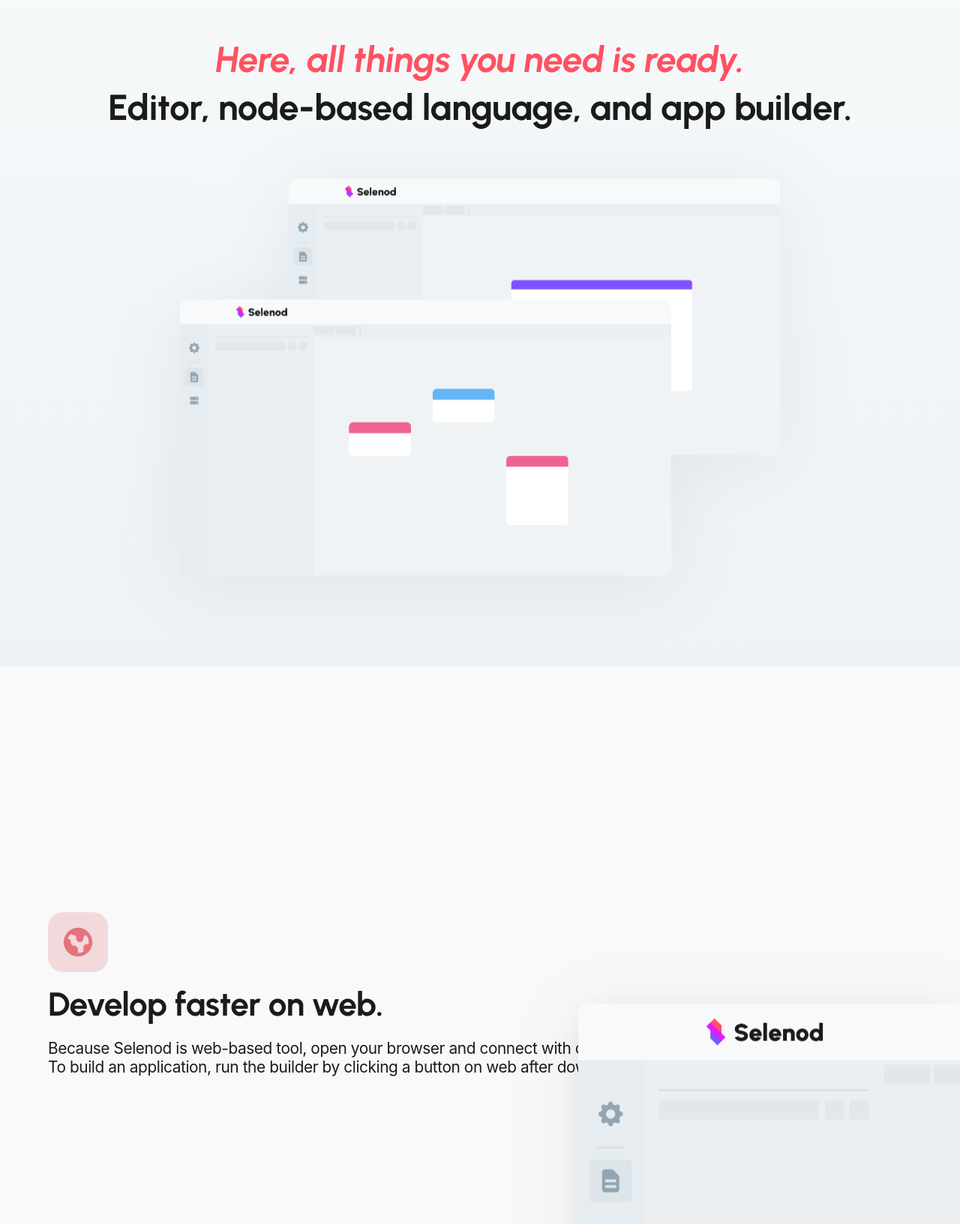
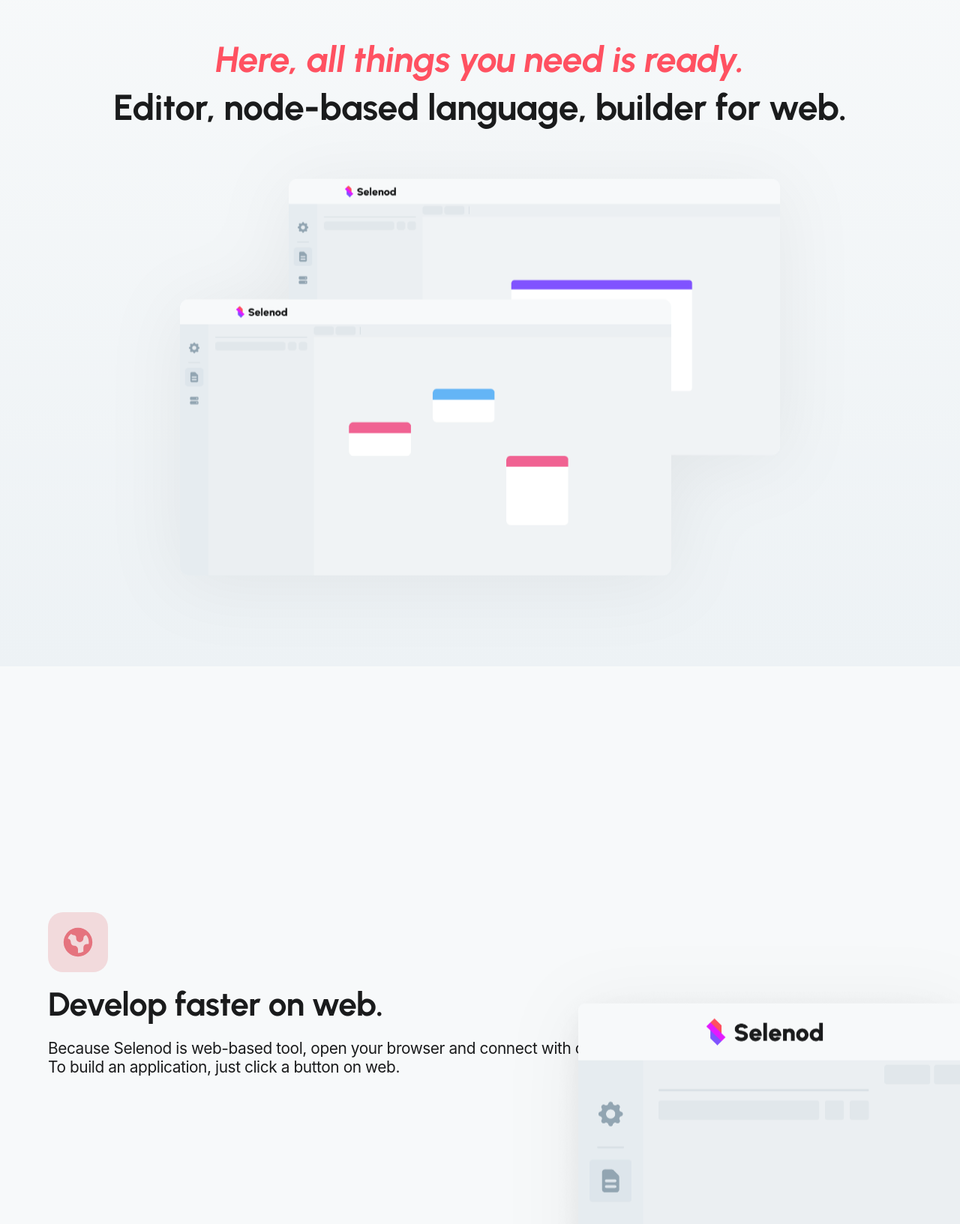
Before and after one commit to selenod/welcome, a React (Create React App) app: page / in a window 1280 px wide. Shown: the part 1111-2744 px from the top of the page at 75% size. Built offline with nearby package versions, Linux system fonts and the light colour scheme; a web font is replaced by a local one.

Commit message:
edit comment

```diff
--- a/src/components/part1.tsx
+++ b/src/components/part1.tsx
@@ -9,7 +9,7 @@ export default function Part1() {
           <p className="comment urbanist">
             <span>Here, all things you need is ready.</span>
             <br />
-            Editor, node-based language, and app builder.
+            Editor, node-based language, builder for web.
           </p>
           <img className="double-windows-img" src={doubleWindows} alt="" />
         </div>
--- a/src/components/part2.tsx
+++ b/src/components/part2.tsx
@@ -22,8 +22,7 @@ export default function Part2() {
               Because Selenod is web-based tool, open your browser and connect
               with one click.
               <br />
-              To build an application, run the builder by clicking a button on
-              web after downloading the builder.
+              To build an application, just click a button on web.
             </p>
           </div>
           <div className="section">
```
